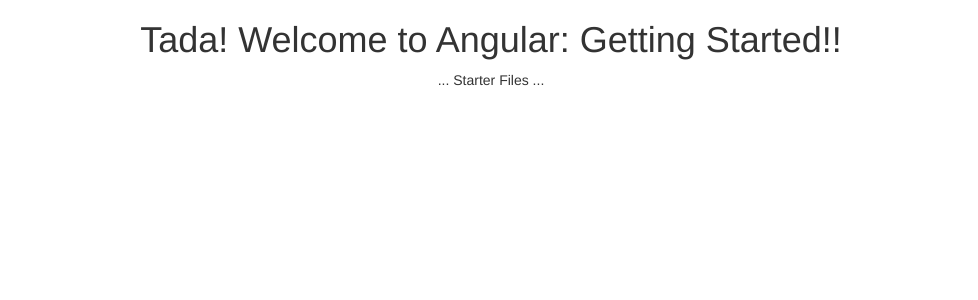
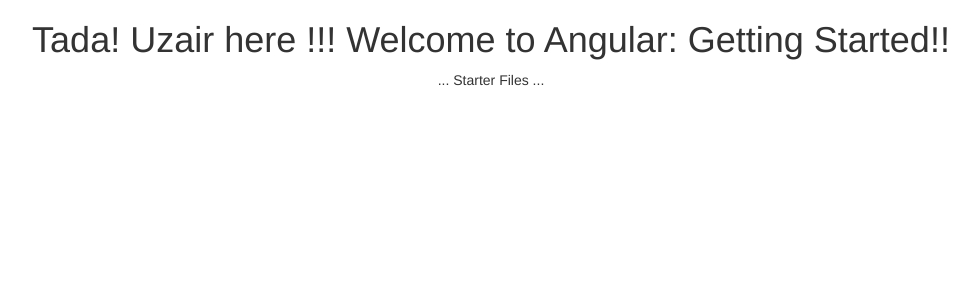
Before and after one commit to uzairqq/Angular-, an Angular app in the folder APM-Start/: page / in a window 1280 px wide. Shown: the top 300 px of the page, without its empty margins (149-1127 px from the left). Built offline with nearby package versions, Linux system fonts and the light colour scheme.

Commit message:
took a change in app.component.html to see chanes

```diff
--- a/APM-Start/src/app/app.component.html
+++ b/APM-Start/src/app/app.component.html
@@ -1,7 +1,7 @@
 <!--The whole content below can be removed with the new code.-->
 <div style="text-align:center">
   <h1>
-   Tada! Welcome to {{title}}!!
+   Tada! Uzair here !!! Welcome to {{title}}!!
   </h1>
   ... Starter Files ...
 </div>
```
